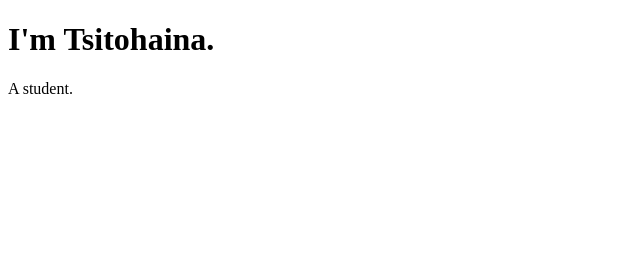
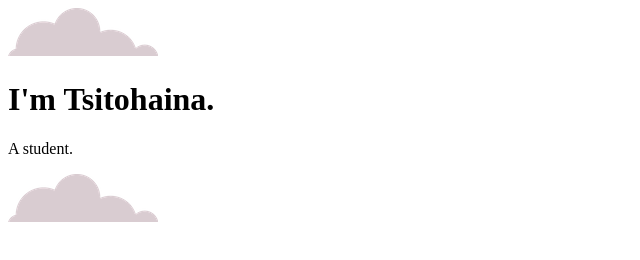
Before and after one commit to tsitokely/CSS---My-Site, a plain HTML site: page index.html in a window 1280 px wide. Shown: the whole page, without its empty margins (0-640 px from the left). Drawn offline with Linux system fonts and the light colour scheme.

Commit message:
Fixed typo on cloud image

```diff
--- a/index.html
+++ b/index.html
@@ -8,10 +8,10 @@
   </head>
   <body>
     <div class="top-container">
-      <link rel="images" href="images/cloud.png" alt="cloud.png">
+      <img src="images/cloud.png" alt="cloud.png">
       <h1>I'm Tsitohaina.</h1>
       <p>A student.</p>
-      <link rel="images" href="images/cloud.png" alt="cloud.png">
+      <img src="images/cloud.png" alt="cloud.png">
     </div>
     <div class="middle-container">
     </div>
```
